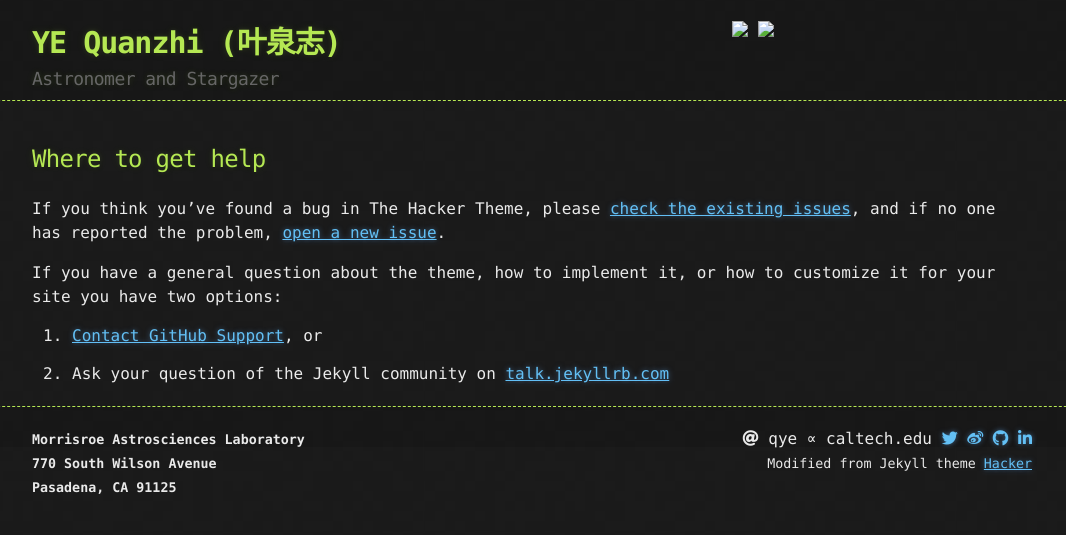
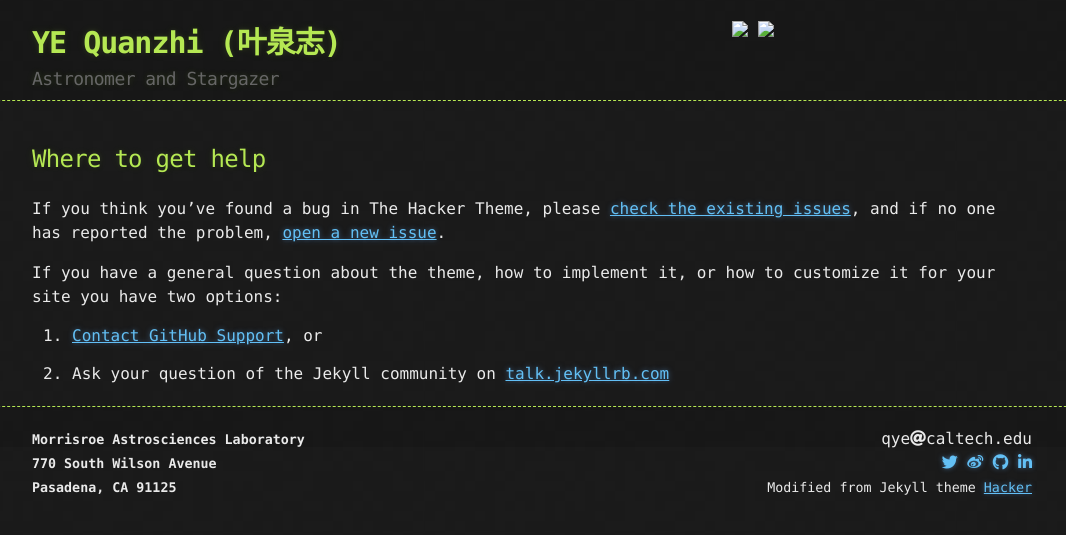
Before and after one commit to Yeqzids/Yeqzids.GitHub.io, a Jekyll site: the page built from docs/SUPPORT.md, in a window 1280 px wide. Shown: the top 535 px of the page, without its empty margins (108-1174 px from the left). Built offline with Jekyll 4.4.1, drawn with Linux system fonts in a browser that asks for light colours; nearby versions of some CDN libraries; our own code applies the rules of GitHub Pages for plain Markdown files.

Commit message:
populated more stuff

```diff
--- a/_layouts/default.html
+++ b/_layouts/default.html
@@ -50,11 +50,14 @@
         Pasadena, CA 91125</strong></small>
       </div>
       <div class="subcontainer_footer_right">
-        <i class="fas fa-at"></i> qye &prop; caltech.edu
-        <a href="https://twitter.com/Yeqzids"><i class="fab fa-twitter"></i></a>
-        <a href="https://www.weibo.com/1705147594"><i class="fab fa-weibo"></i></a>
-        <a href="https://github.com/Yeqzids"><i class="fab fa-github"></i></a>
-        <a href="https://www.linkedin.com/in/quan-zhi-ye-96a465112"><i class="fab fa-linkedin-in"></i></a>
+        qye<i class="fas fa-at"></i>caltech.edu
+        <br>
+        <span style="font-size: 16px">
+          <a href="https://twitter.com/Yeqzids"><i class="fab fa-twitter"></i></a>
+          <a href="https://www.weibo.com/1705147594"><i class="fab fa-weibo"></i></a>
+          <a href="https://github.com/Yeqzids"><i class="fab fa-github"></i></a>
+          <a href="https://www.linkedin.com/in/quan-zhi-ye-96a465112"><i class="fab fa-linkedin-in"></i></a>
+        </span>
         <br>
         <small>Modified from Jekyll theme
         <a href="https://pages-themes.github.io/hacker/">Hacker</a>
--- a/_sass/jekyll-theme-hacker.scss
+++ b/_sass/jekyll-theme-hacker.scss
@@ -219,6 +219,7 @@ footer {
   width: 100%;
   border-top: 1px dashed $conifer;
   padding: 20px 0;
+  margin: 0 0 40px 0;
 }
 
 /* Buttons
```
Also changed, not shown: index.md (+12 -2 lines).
